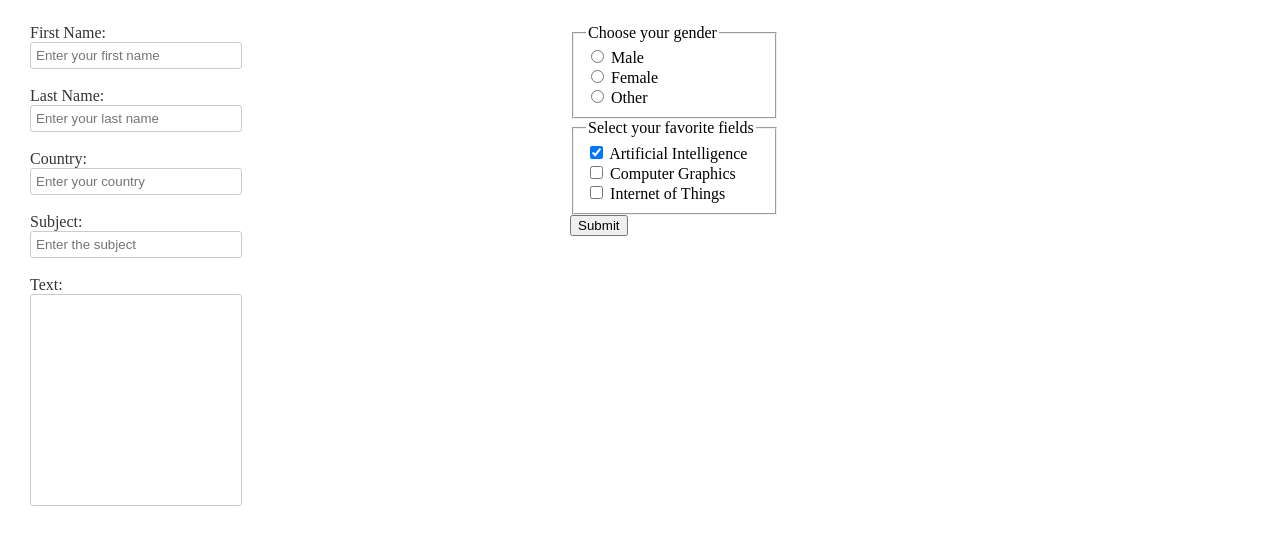
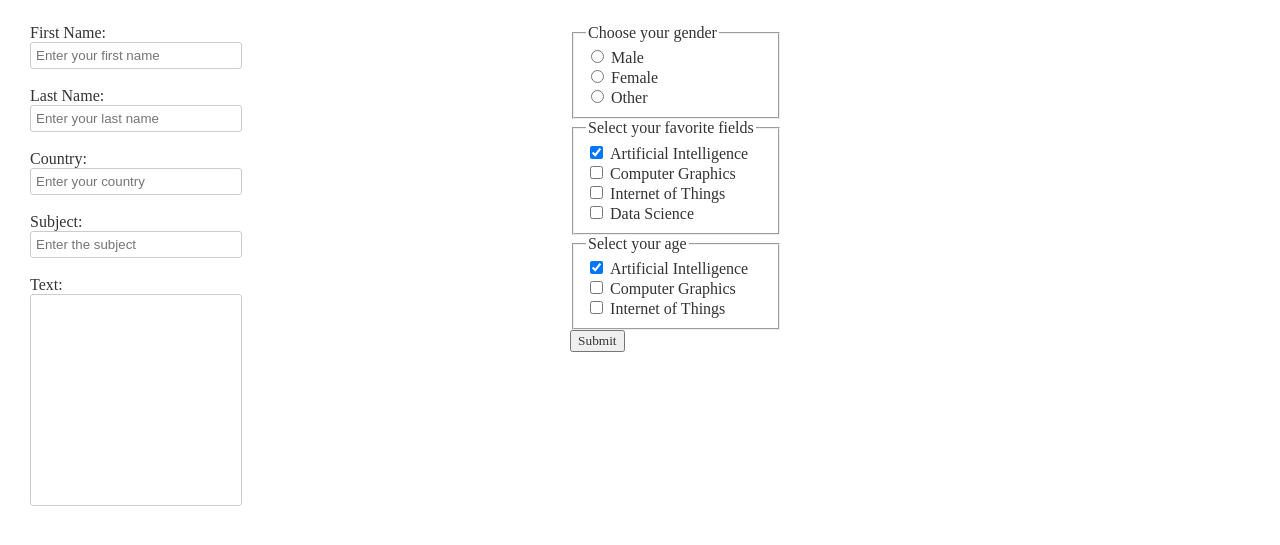
Before and after one commit to FerayGuluzada/Web-Mobile, a plain HTML site: page q&a.html in a window 1280 px wide. Shown: the part 147-692 px from the top of the page. Drawn offline with Linux system fonts and the light colour scheme.

Commit message:
index.html update

```diff
--- a/assets/css/about.css
+++ b/assets/css/about.css
@@ -67,7 +67,7 @@ main{
 }
 
 .education{
-    margin-top: -200px;
+    margin-top: -300px;
 }
 
 
--- a/assets/css/q&a.css
+++ b/assets/css/q&a.css
@@ -48,7 +48,7 @@ header a{
 
 
 
-label[for="fname"], label[for="lname"],label[for="country"], label[for="subject"],label[for="text"] {
+.label {
     font-weight: medium;
     font-family: Jost;
     color: #333;
@@ -98,3 +98,7 @@ label[for="fname"], label[for="lname"],label[for="country"], label[for="subject"
    padding: 0px 30px;
    gap: 250px;
 }
+
+.part-B{
+
+}
--- a/q&a.html
+++ b/q&a.html
@@ -10,10 +10,9 @@
 
 <body>
     <header>
-        <a href="./home.html"><span class="home">Home</span></a>
+        <a href="./index.html"><span class="home">Home</span></a>
         <a href="./about.html"><span class = "about">About Me</span></a>
         <a href="./q&a.html"><span>Q&A</span></a>
-        <!-- <span>Contact Me</span> -->
         <a href="./digital-card.html"><span>Digital Card</span></a>
         <a href="https://github.com/FerayGuluzada/Web-Mobile" target="_blank"><span>Github Account</span></a>
         <a href=""><span>Github Page</span></a>
@@ -29,19 +28,19 @@
 
             <div action="mailto:feray.guluzade@gmail.com" method="POST" ></div>
 
-            <label for="fname">First Name:</label>
+            <label for="fname" class="label">First Name:</label>
             <input type="text" class="thing" name="fname" placeholder="Enter your first name" required/> <br>
 
-            <label for="lname">Last Name:</label>
+            <label for="lname" class="label">Last Name:</label>
             <input type="text" class="thing" name="lname" placeholder="Enter your last name" /> <br>
 
-            <label for="country">Country:        </label>
+            <label for="country" class="label">Country:        </label>
             <input type="text" class="thing" name="country" placeholder="Enter your country" /> <br>
 
-            <label for="subject">Subject:</label>
+            <label for="subject" class="label">Subject:</label>
             <input type="text" class="thing" name="subject" placeholder="Enter the subject" /> <br>
 
-            <label for="text">Text:</label>
+            <label for="text" class="label">Text:</label>
             <input type="text" class="text" name="text"  /> <br>
         </div>
 
@@ -55,28 +54,43 @@
             </div>
 
         <fieldset>
-            <legend>Choose your gender</legend>
+            <legend class="label">Choose your gender</legend>
             <input type="radio" id="male" name="gender" value="MALE"/>
-            <label for="male">Male</label> <br>
+            <label for="male" class="label">Male</label> <br>
             <input type="radio" id="female" name="gender" value="FEMALE"/>
-            <label for="female">Female</label> <br>
+            <label for="female" class="label">Female</label> <br>
             <input type="radio" id="other" name="gender" value="OTHER"/>
-            <label for="other">Other</label> <br>
+            <label for="other" class="label">Other</label> <br>
         </fieldset>
 
         <fieldset>
-            <legend>Select your favorite fields</legend>
-            <input type="checkbox" id="fields_ai" name="field" value="AI" checked>
-            <label for="fields_ai">Artificial Intelligence</label> <br>
+            <legend class="label">Select your favorite fields</legend>
+            <input type="checkbox"  name="field" value="AI" checked>
+            <label for="fields_ai" class="label">Artificial Intelligence</label> <br>
 
-            <input type="checkbox" id="fields_comp_graph" name="field" value="CompGraph">
-            <label for="fields_comp_graph">Computer Graphics</label> <br>
+            <input type="checkbox"  name="field" value="CompGraph">
+            <label for="fields_comp_graph" class="label">Computer Graphics</label> <br>
 
-            <input type="checkbox" id="fields_iot" name="field" value="IoT">
-            <label for="fields_iot">Internet of Things</label> <br>
+            <input type="checkbox"  name="field" value="IoT">
+            <label for="fields_iot" class="label">Internet of Things</label> <br>
+
+            <input type="checkbox"  name="field" value="">
+            <label for="fields_iot" class="label">Data Science</label> <br>
         </fieldset>
 
-        <input type="submit" value="Submit">
+        <fieldset>
+            <legend class="label">Select your age</legend>
+            <input type="checkbox"  name="field" value="AI" checked>
+            <label for="fields_ai" class="label">Artificial Intelligence</label> <br>
+
+            <input type="checkbox"  name="field" value="CompGraph">
+            <label for="fields_comp_graph" class="label">Computer Graphics</label> <br>
+
+            <input type="checkbox"  name="field" value="IoT">
+            <label for="fields_iot" class="label">Internet of Things</label> <br>
+        </fieldset>
+
+        <input type="submit" value="Submit" class="label">
         </form>
         </div>
         </main>
```
Also changed, not shown: digital-card.html (+1 -1 lines), index.html (renamed from about.html).
